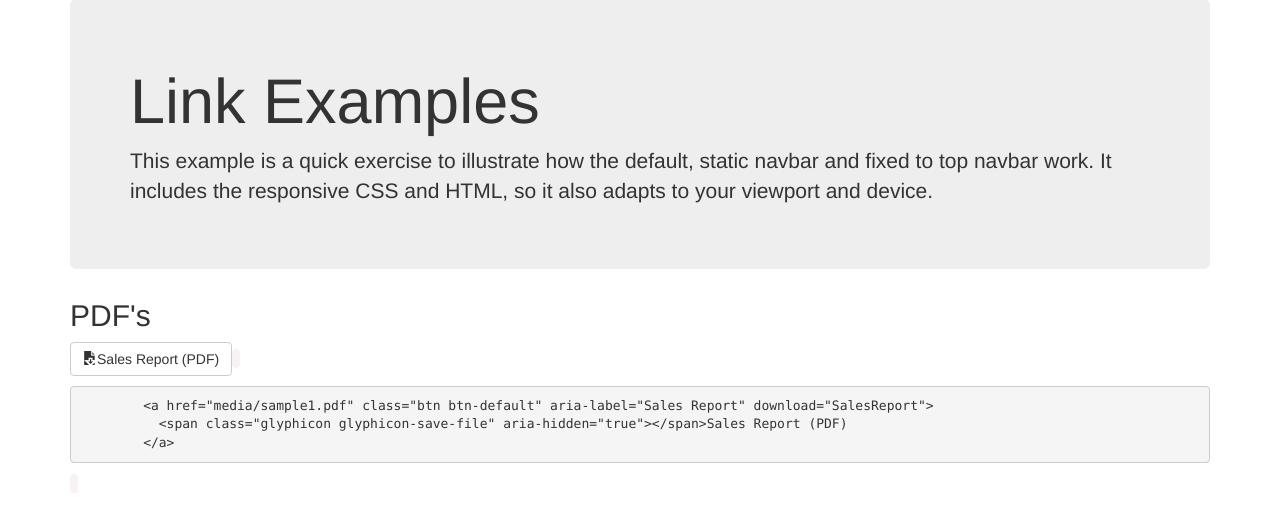
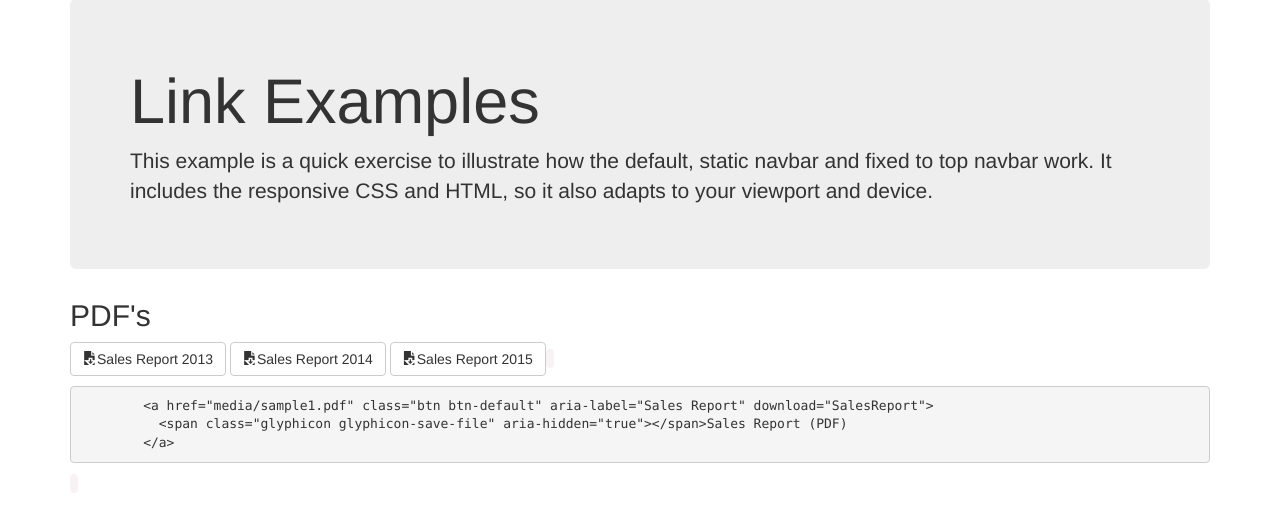
Before and after one commit to reedling78/GTM-Lunch-and-Learn, a PHP site: page /links.php in a window 1280 px wide. Shown: the part 73-605 px from the top of the page. Run offline with PHP 8.4, Linux system fonts and the light colour scheme.

Commit message:
Added more PDF's

```diff
--- a/links.php
+++ b/links.php
@@ -7,8 +7,14 @@
 
   <h2>PDF's</h2>
   <p>
-    <a href="media/sample1.pdf" class="btn btn-default" aria-label="Sales Report" download="SalesReport">
-      <span class="glyphicon glyphicon-save-file" aria-hidden="true"></span>Sales Report (PDF)
+    <a href="media/sample1.pdf" class="btn btn-default" aria-label="Sales Report 2013" download="SalesReport2013">
+      <span class="glyphicon glyphicon-save-file" aria-hidden="true"></span>Sales Report 2013
+    </a>
+    <a href="media/sample2.pdf" class="btn btn-default" aria-label="Sales Report 2014" download="SalesReport2014">
+      <span class="glyphicon glyphicon-save-file" aria-hidden="true"></span>Sales Report 2014
+    </a>
+    <a href="media/sample3.pdf" class="btn btn-default" aria-label="Sales Report 2015" download="SalesReport2015">
+      <span class="glyphicon glyphicon-save-file" aria-hidden="true"></span>Sales Report 2015
     </a>
     <code>
       <pre>
```
Also changed, not shown: 2 other files.
